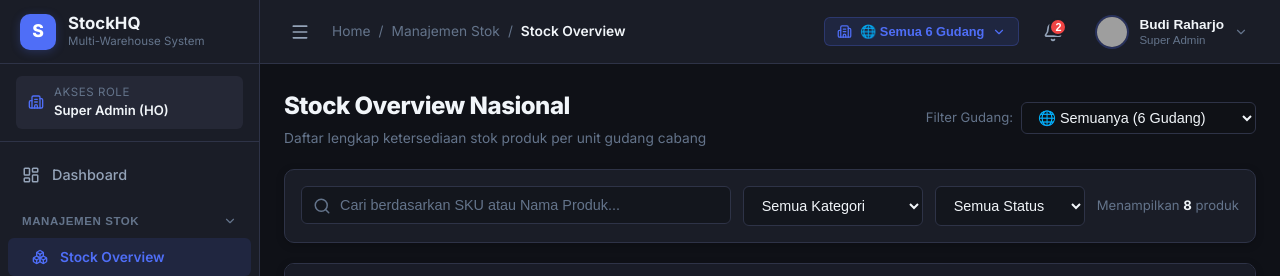
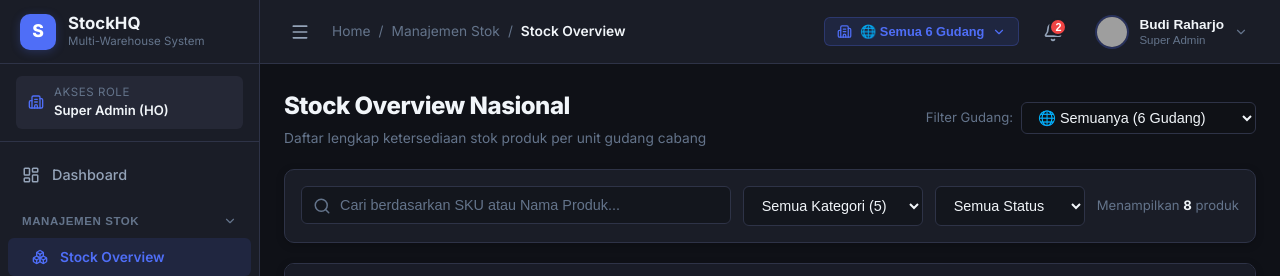
Before and after one commit to boktaviandy/stock-gudang, a React (Vite) app: page /app/inventory/stock in a window 1280 px wide. Shown: the top 276 px of the page. Built offline with nearby package versions, Linux system fonts and the light colour scheme; grey boxes are pictures that could not be loaded.

Commit message:
feat: dynamic category management by warehouse admins - src/pages/StockOverviewPage.jsx

```diff
--- a/src/pages/StockOverviewPage.jsx
+++ b/src/pages/StockOverviewPage.jsx
@@ -20,14 +20,12 @@ import { Drawer } from '../components/ui/Drawer';
 export const StockOverviewPage = () => {
   const navigate = useNavigate();
   const { isSuperAdmin, getAssignedWarehouse } = useAuthStore();
-  const { products, warehouses, stocks, selectedWarehouseFilter, setSelectedWarehouseFilter } = useInventoryStore();
+  const { products, warehouses, stocks, categories, selectedWarehouseFilter, setSelectedWarehouseFilter } = useInventoryStore();
 
   const [searchQuery, setSearchQuery] = useState('');
   const [selectedCategory, setSelectedCategory] = useState('ALL');
   const [selectedStatus, setSelectedStatus] = useState('ALL');
   const [selectedProductDetail, setSelectedProductDetail] = useState(null);
-
-  const categories = ['ALL', ...new Set(products.map(p => p.category))];
 
   const assignedWh = getAssignedWarehouse();
 
@@ -117,8 +115,8 @@ export const StockOverviewPage = () => {
             value={selectedCategory}
             onChange={(e) => setSelectedCategory(e.target.value)}
           >
-            <option value="ALL">Semua Kategori</option>
-            {categories.filter(c => c !== 'ALL').map(c => (
+            <option value="ALL">Semua Kategori ({categories.length})</option>
+            {categories.map(c => (
               <option key={c} value={c}>{c}</option>
             ))}
           </select>
```
